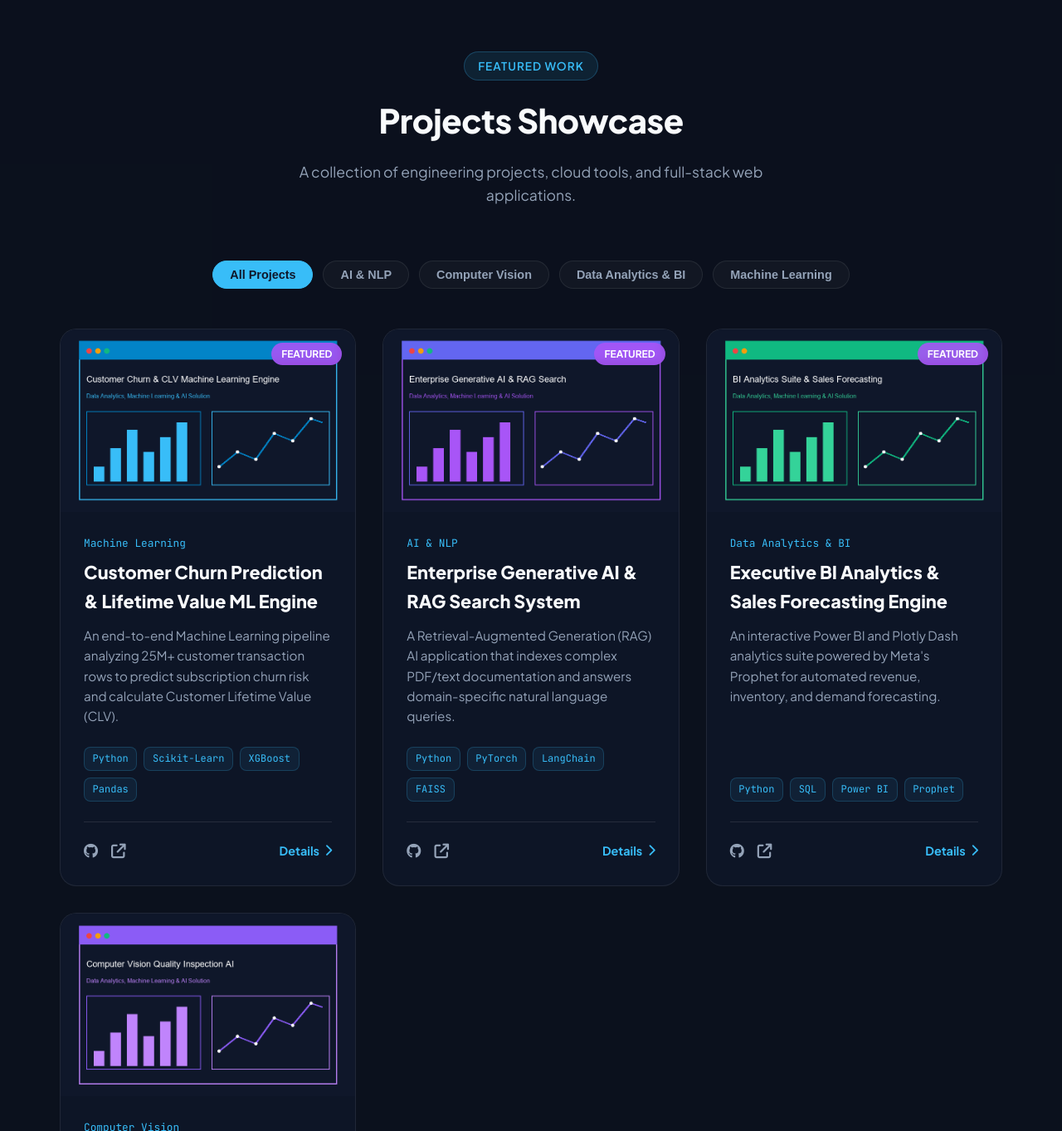
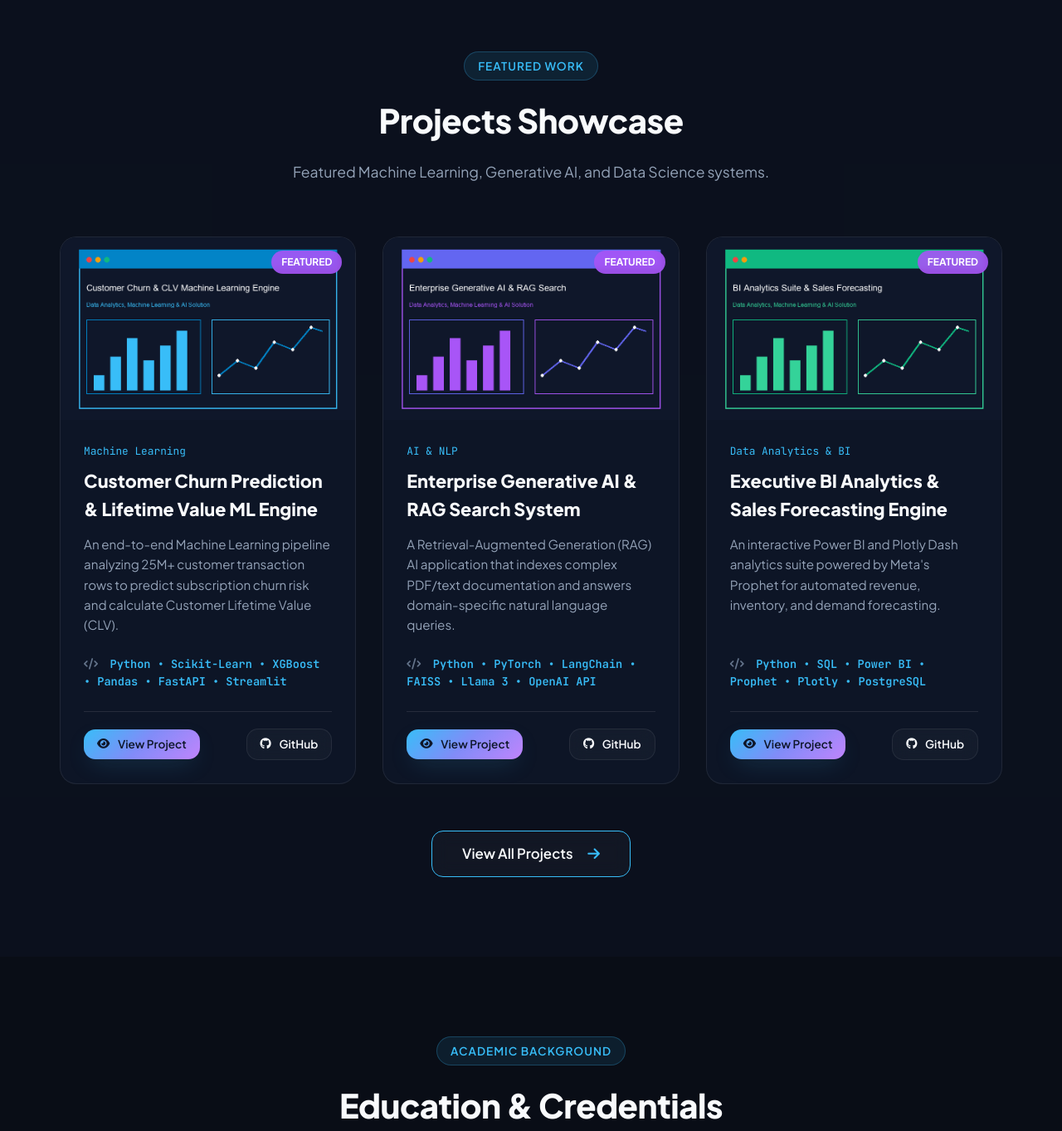
Before and after one commit to sAkhil2027/portfolio, a FastAPI app: page / in a window 1280 px wide. Shown: the part 5137-6500 px from the top of the page at 83% size. Run offline with FastAPI, Linux system fonts and the light colour scheme.

Commit message:
feat(projects): update project card layout with tech stacks and View All Projects CTA

```diff
--- a/app/templates/index.html
+++ b/app/templates/index.html
@@ -203,19 +203,12 @@
     <div class="section-header">
       <span class="section-tag">Featured Work</span>
       <h2 class="section-title">Projects Showcase</h2>
-      <p class="section-subtitle">A collection of engineering projects, cloud tools, and full-stack web applications.</p>
-    </div>
-
-    <div class="project-filters">
-      <button class="filter-btn active" onclick="filterProjects('all')">All Projects</button>
-      {% for cat in categories %}
-      <button class="filter-btn" onclick="filterProjects('{{ cat | lower | replace(' ', '-') }}')">{{ cat }}</button>
-      {% endfor %}
+      <p class="section-subtitle">Featured Machine Learning, Generative AI, and Data Science systems.</p>
     </div>
 
     <div class="projects-grid" id="projects-grid">
-      {% for project in projects %}
-      <div class="project-card" data-category="{{ project.category | lower | replace(' ', '-') }}">
+      {% for project in featured_projects[:4] %}
+      <div class="project-card">
         <div class="project-img-wrapper">
           <img src="{{ url_for('static', path='images/projects/' + project.image) }}" alt="{{ project.title }}" class="project-img">
           {% if project.featured %}
@@ -227,24 +220,30 @@
           <h3 class="project-title">{{ project.title }}</h3>
           <p class="project-desc">{{ project.description }}</p>
 
-          <div class="tech-badges" style="margin-bottom: 1.5rem;">
-            {% for tag in project.tags[:4] %}
-            <span class="tech-badge">{{ tag }}</span>
-            {% endfor %}
+          <!-- Technologies Bullet List -->
+          <div style="font-size: 0.85rem; font-family: var(--font-mono); color: var(--accent-cyan); margin-bottom: 1.5rem; font-weight: 600;">
+            <i class="fa-solid fa-code" style="margin-right: 0.4rem; color: var(--text-dim);"></i>
+            {{ project.tags | join(' • ') }}
           </div>
 
-          <div class="project-footer">
-            <div class="project-links">
-              <a href="{{ project.repo_url }}" target="_blank" class="icon-link" title="GitHub Repository"><i class="fa-brands fa-github"></i></a>
-              <a href="{{ project.demo_url }}" target="_blank" class="icon-link" title="Live Demo"><i class="fa-solid fa-arrow-up-right-from-square"></i></a>
-            </div>
-            <a href="{{ url_for('project_detail', project_id=project.id) }}" class="view-detail-btn">
-              Details <i class="fa-solid fa-chevron-right"></i>
+          <div class="project-footer" style="gap: 0.75rem; flex-wrap: wrap;">
+            <a href="{{ url_for('project_detail', project_id=project.id) }}" class="btn btn-primary" style="padding: 0.45rem 1rem; font-size: 0.85rem;">
+              <i class="fa-solid fa-eye"></i> View Project
+            </a>
+            <a href="{{ project.repo_url }}" target="_blank" class="btn btn-secondary" style="padding: 0.45rem 1rem; font-size: 0.85rem;">
+              <i class="fa-brands fa-github"></i> GitHub
             </a>
           </div>
         </div>
       </div>
       {% endfor %}
+    </div>
+
+    <!-- View All Projects CTA -->
+    <div style="text-align: center; margin-top: 3.5rem;">
+      <a href="{{ url_for('projects_list') }}" class="btn btn-secondary" style="padding: 0.85rem 2.25rem; font-size: 1.05rem; border-color: var(--accent-cyan);">
+        View All Projects <i class="fa-solid fa-arrow-right" style="margin-left: 0.5rem; color: var(--accent-cyan);"></i>
+      </a>
     </div>
   </div>
 </section>
```
Also changed, not shown: app/templates/projects.html (+11 -12 lines).
